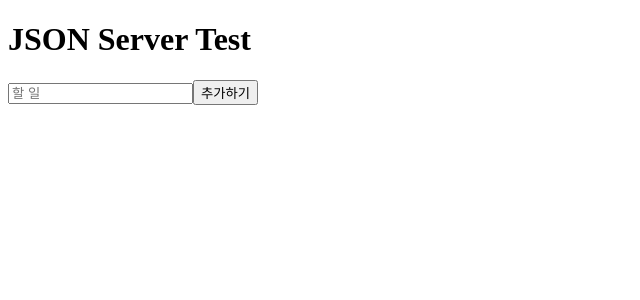
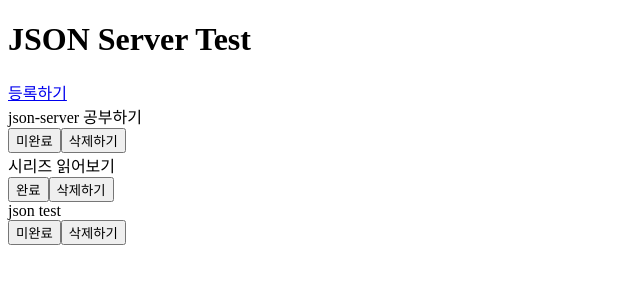
Before and after one commit to rmsoft-insu/nextboard, a Next.js app: page /dummy in a window 1280 px wide. Shown: the top 300 px of the page, without its empty margins (0-640 px from the left). Built offline with nearby package versions, Linux system fonts and the light colour scheme; data requests are answered from the project's data file.

Commit message:
json-server 등록 조회 삭제 구현

```diff
--- a/db.json
+++ b/db.json
@@ -11,7 +11,7 @@
       "isCompleted": true
     },
     {
-      "text": "json 테스트하기",
+      "description": "json test",
       "isCompleted": false,
       "id": 3
     }
--- a/pages/dummy/index.tsx
+++ b/pages/dummy/index.tsx
@@ -1,27 +1,46 @@
 import axios from "axios";
-import { useState } from "react";
+import Link from "next/link";
+import { useEffect, useState } from "react";
 
 const DummyTest = () => {
-  const [text, setText] = useState("");
+  const [list, setList] = useState([]);
+  const fetchList = async () => {
+    const { data } = await axios.get("http://localhost:4000/todos");
+    setList(data);
+    console.log(data);
+  };
 
-  const handleSubmit = async () => {
-    const { data } = await axios.post("http://localhost:4000/todos", {
-      text,
-      isCompleted: false,
+  const toggleCompleteBtn = async (id, isCompleted) => {
+    await axios.patch(`http://localhost:4000/todos/${id}`, {
+      isCompleted: !isCompleted,
     });
-    alert(data.text + "이 추가되었습니다.");
-    setText("");
+    await fetchList();
   };
+
+  const deleteBtn = async (id) => {
+    await axios.delete(`http://localhost:4000/todos/${id}`);
+    await fetchList();
+  };
+
+  useEffect(() => {
+    (async () => {
+      await fetchList();
+    })();
+  }, []);
+
   return (
     <div>
       <h1>JSON Server Test</h1>
-      <input
-        placeholder="할 일"
-        type="text"
-        value={text}
-        onChange={(e) => setText(e.target.value)}
-      />
-      <button onClick={handleSubmit}>추가하기</button>
+      <Link href="/dummy/register">등록하기</Link>
+      {list?.map((item) => (
+        <div key={item.id}>
+          <div key={item.id}>{item.description}</div>
+          <button onClick={() => toggleCompleteBtn(item.id, item.isCompleted)}>
+            {item.isCompleted ? "완료" : "미완료"}
+          </button>
+          <button onClick={() => deleteBtn(item.id)}>삭제하기</button>
+        </div>
+      ))}
     </div>
   );
 };
```
Also changed, not shown: pages/dummy/register.tsx (added, +31 -0 lines).
